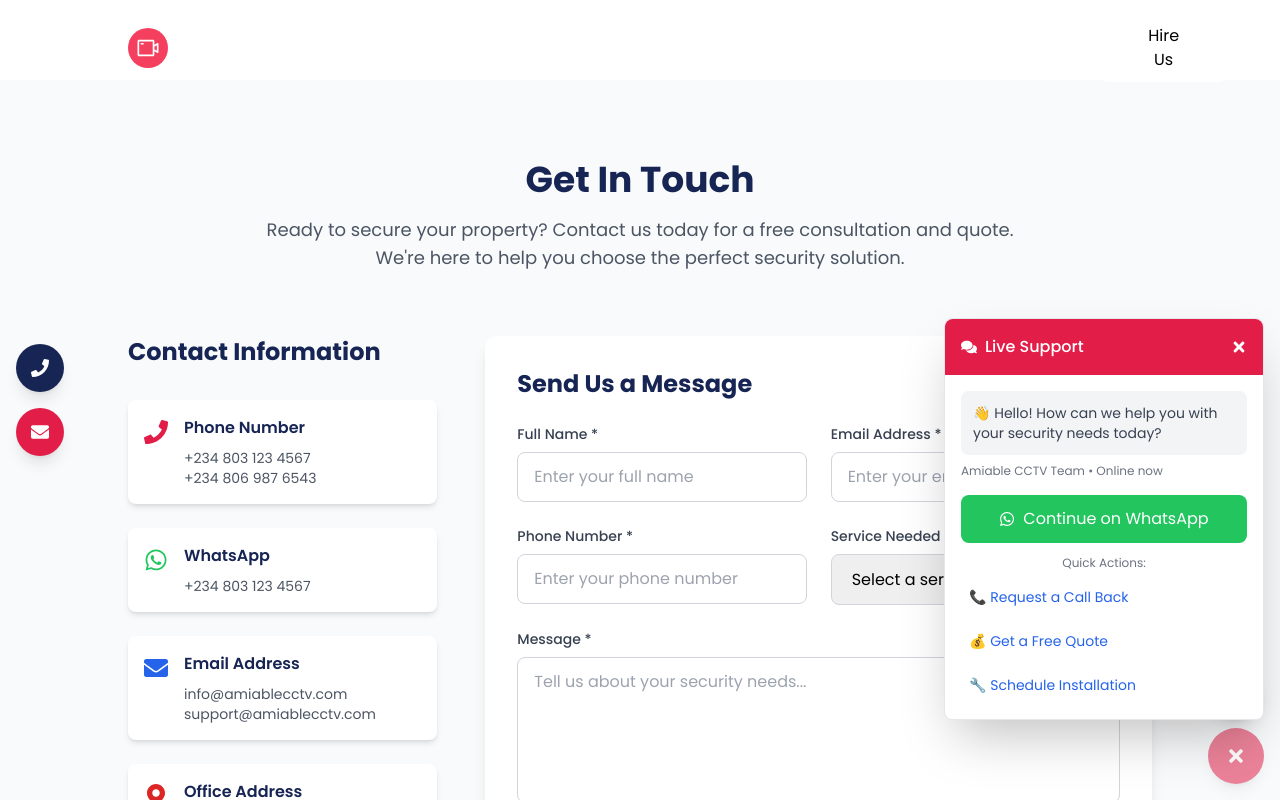
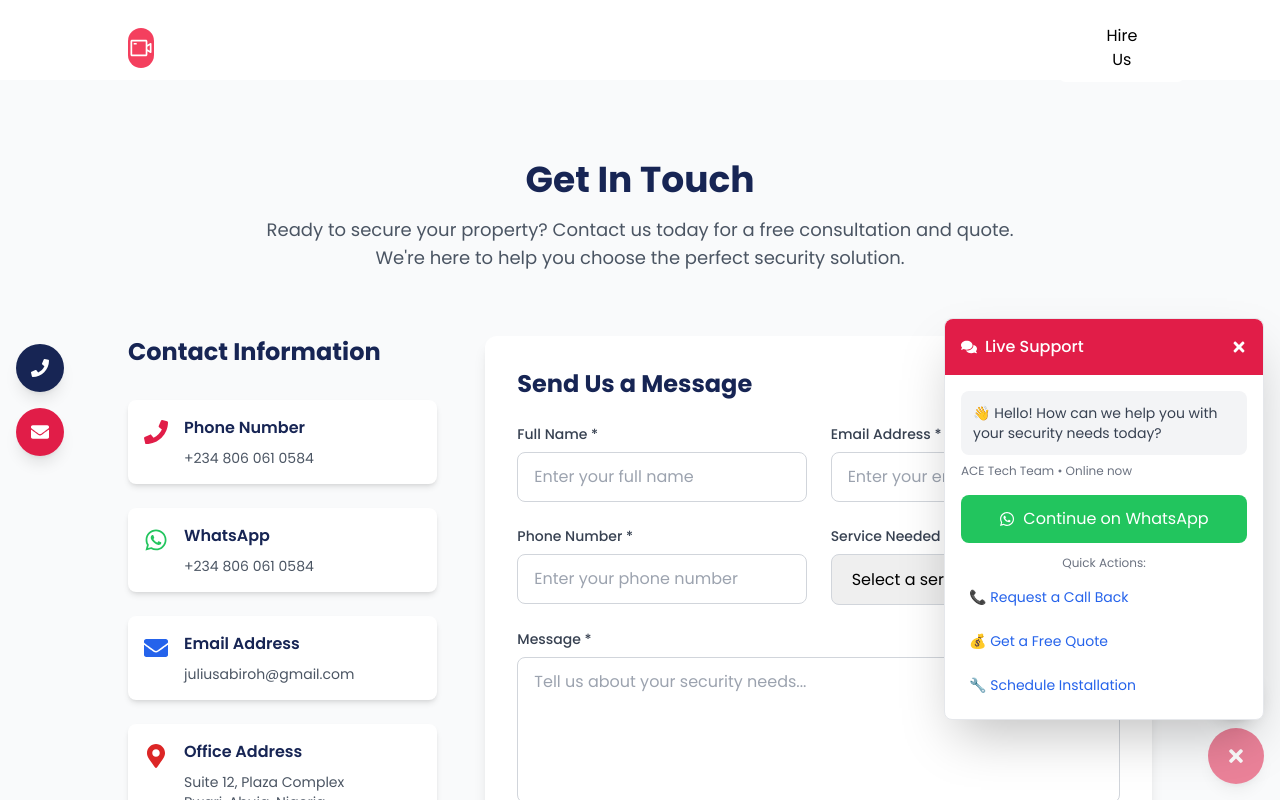
Before and after one commit to OgeeTech/CCTV, a Next.js app: page /contact in a window 1280 px wide. Both pictures are taken after a click on the button 1236 px from the left and 756 px from the top of the page. Shown: the top 800 px of the page. Built offline with nearby package versions, Linux system fonts and the light colour scheme.

Commit message:
Update Business Information

```diff
--- a/Components/Helper/LiveChat.tsx
+++ b/Components/Helper/LiveChat.tsx
@@ -9,12 +9,11 @@ const LiveChat = () => {
     setIsOpen(!isOpen);
   };
 
-  const whatsappNumber = "+2348031234567";
+  const whatsappLink = "https://wa.me/qr/GL5V3VBV5SZLG1";
   const whatsappMessage = "Hello! I'm interested in your CCTV services. Can you help me?";
 
   const openWhatsApp = () => {
-    const url = `https://wa.me/${whatsappNumber}?text=${encodeURIComponent(whatsappMessage)}`;
-    window.open(url, '_blank');
+    window.open(whatsappLink, '_blank');
   };
 
   return (
@@ -40,7 +39,7 @@ const LiveChat = () => {
                 </p>
               </div>
               <div className="text-xs text-gray-500">
-                Amiable CCTV Team • Online now
+                ACE Tech Team • Online now
               </div>
             </div>
 
@@ -82,7 +81,7 @@ const LiveChat = () => {
 
       {/* WhatsApp Floating Button */}
       <a
-        href={`https://wa.me/${whatsappNumber}?text=${encodeURIComponent(whatsappMessage)}`}
+        href={whatsappLink}
         target="_blank"
         rel="noopener noreferrer"
         className="fixed bottom-20 right-4 bg-green-500 hover:bg-green-600 text-white w-14 h-14 rounded-full flex items-center justify-center shadow-lg transition-all duration-300 z-[999]"
--- a/Components/Helper/StickyButtons.tsx
+++ b/Components/Helper/StickyButtons.tsx
@@ -7,7 +7,7 @@ const StickyButtons = () => {
     <div className="fixed left-4 top-1/2 transform -translate-y-1/2 z-[999] hidden lg:flex flex-col space-y-4">
       {/* Call Button */}
       <a
-        href="tel:+2348031234567"
+        href="tel:+2348060610584"
         className="bg-blue-950 hover:bg-blue-900 text-white w-12 h-12 rounded-full flex items-center justify-center shadow-lg transition-all duration-300 group"
         title="Call Now"
       >
@@ -16,7 +16,7 @@ const StickyButtons = () => {
 
       {/* Email Button */}
       <a
-        href="mailto:info@amiablecctv.com"
+        href="mailto:juliusabiroh@gmail.com"
         className="bg-rose-600 hover:bg-rose-700 text-white w-12 h-12 rounded-full flex items-center justify-center shadow-lg transition-all duration-300 group"
         title="Send Email"
       >
--- a/Components/Home/About/About.tsx
+++ b/Components/Home/About/About.tsx
@@ -22,7 +22,7 @@ const About = () => {
       <div className="w-[90%] xl:w-[80%] mx-auto">
         <div className="text-center mb-16">
           <h2 className="text-3xl md:text-4xl font-bold text-blue-950 mb-4">
-            About Amiable CCTV
+            About ACE Tech. Consult Ltd
           </h2>
           <p className="text-gray-600 text-lg max-w-2xl mx-auto">
             Your trusted partner for comprehensive surveillance solutions with over 8 years of experience.
--- a/Components/Home/Contact/Contact.tsx
+++ b/Components/Home/Contact/Contact.tsx
@@ -42,20 +42,20 @@ const Contact = () => {
     {
       icon: <FaPhone className="text-2xl text-rose-600" />,
       title: "Phone Number",
-      details: ["+234 803 123 4567", "+234 806 987 6543"],
-      action: "tel:+2348031234567"
+      details: ["+234 806 061 0584"],
+      action: "tel:+2348060610584"
     },
     {
       icon: <FaWhatsapp className="text-2xl text-green-500" />,
       title: "WhatsApp",
-      details: ["+234 803 123 4567"],
-      action: "https://wa.me/2348031234567"
+      details: ["+234 806 061 0584"],
+      action: "https://wa.me/qr/GL5V3VBV5SZLG1"
     },
     {
       icon: <FaEnvelope className="text-2xl text-blue-600" />,
       title: "Email Address",
-      details: ["info@amiablecctv.com", "support@amiablecctv.com"],
-      action: "mailto:info@amiablecctv.com"
+      details: ["juliusabiroh@gmail.com"],
+      action: "mailto:juliusabiroh@gmail.com"
     },
     {
       icon: <FaMapMarkerAlt className="text-2xl text-red-600" />,
@@ -107,14 +107,14 @@ const Contact = () => {
             {/* Quick Action Buttons */}
             <div className="mt-8 space-y-4">
               <a
-                href="tel:+2348031234567"
+                href="tel:+2348060610584"
                 className="flex items-center justify-center w-full bg-rose-600 hover:bg-rose-700 text-white py-3 px-6 rounded-lg transition-colors duration-300"
               >
                 <FaPhone className="mr-2" />
                 Call Now
               </a>
               <a
-                href="https://wa.me/2348031234567"
+                href="https://wa.me/qr/GL5V3VBV5SZLG1"
                 target="_blank"
                 rel="noopener noreferrer"
                 className="flex items-center justify-center w-full bg-green-500 hover:bg-green-600 text-white py-3 px-6 rounded-lg transition-colors duration-300"
--- a/Components/Home/FAQ/FAQ.tsx
+++ b/Components/Home/FAQ/FAQ.tsx
@@ -121,13 +121,13 @@ const FAQ = () => {
               </p>
               <div className="flex flex-col sm:flex-row gap-4 justify-center">
                 <a
-                  href="tel:+2348031234567"
+                  href="tel:+2348060610584"
                   className="bg-rose-600 hover:bg-rose-700 text-white px-6 py-3 rounded-lg transition-colors duration-300"
                 >
                   Call Us Now
                 </a>
                 <a
-                  href="https://wa.me/2348031234567"
+                  href="https://wa.me/qr/GL5V3VBV5SZLG1"
                   target="_blank"
                   rel="noopener noreferrer"
                   className="bg-green-500 hover:bg-green-600 text-white px-6 py-3 rounded-lg transition-colors duration-300"
--- a/Components/Home/Navbar/Nav.tsx
+++ b/Components/Home/Navbar/Nav.tsx
@@ -30,7 +30,7 @@ const Nav = ({ openNav }: Props) => {
                     <div className="w-10 h-10 bg-rose-500 rounded-full flex items-center justify-center flex-col">
                         <AiOutlineVideoCamera className='w-6 h-6 text-white' />
                     </div>
-                    <h1 className="text-xl md:text-2xl text-white uppercase font-bold">Amiable</h1>
+                    <h1 className="text-xl md:text-2xl text-white uppercase font-bold">ACE Tech</h1>
                 </div>
 
                 {/* Nav links */}
--- a/app/layout.tsx
+++ b/app/layout.tsx
@@ -12,12 +12,12 @@ const font = Poppins({
 })
 
 export const metadata: Metadata = {
-  title: "Amiable CCTV - Professional Security Camera Installation in Abuja",
+  title: "ACE Tech. Consult Ltd - Professional Security Camera Installation in Abuja",
   description: "Professional CCTV installation, maintenance, and security solutions in Abuja. Expert technicians, quality equipment, 24/7 support. Secure your property today!",
   keywords: "CCTV installation Abuja, security cameras Nigeria, surveillance systems, IP cameras, DVR installation, security solutions",
-  authors: [{ name: "Amiable CCTV" }],
+  authors: [{ name: "ACE Tech. Consult Ltd" }],
   openGraph: {
-    title: "Amiable CCTV - Professional Security Solutions",
+    title: "ACE Tech. Consult Ltd - Professional Security Solutions",
     description: "Expert CCTV installation and security services in Abuja",
     type: "website",
   }
```
